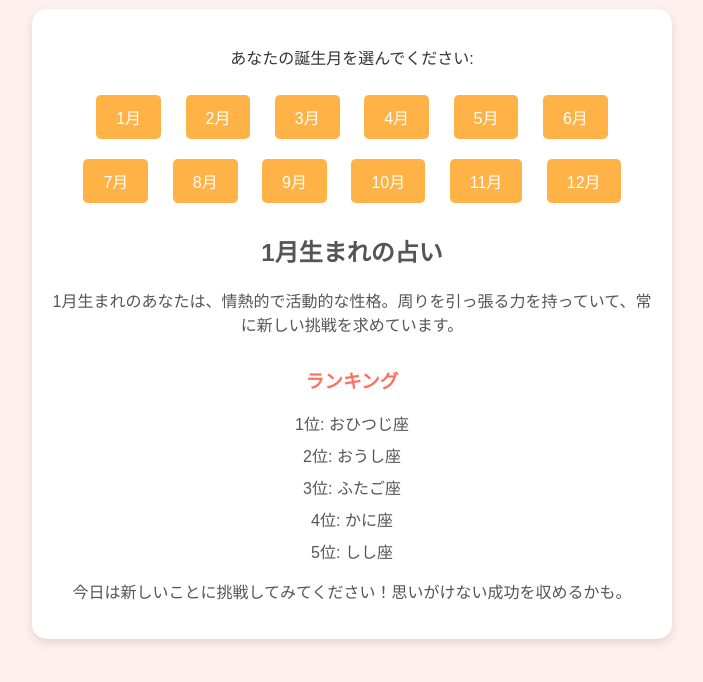
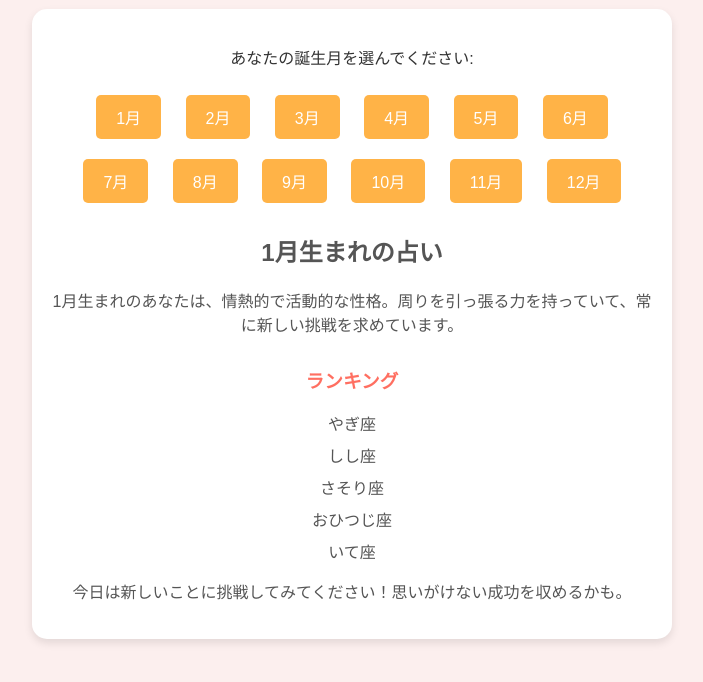
Before and after one commit to pompom524/horoscope-site, a plain HTML site: page index.html in a window 1280 px wide. Both pictures are taken after a click on the button "1月". Shown: the part 96-778 px from the top of the page, without its empty margins (288-991 px from the left). Drawn offline with Linux system fonts and the light colour scheme.

Commit message:
Update index.html

```diff
--- a/index.html
+++ b/index.html
@@ -50,14 +50,12 @@
     .ranking h3 {
       color: #ff6f61;
     }
-
-    /* 追加したスタイル */
     ul {
-      list-style-type: none; /* 箇条書きの点を非表示にする */
-      padding-left: 0; /* 左側の余白を削除 */
+      list-style-type: none;
+      padding-left: 0;
     }
     li {
-      margin-bottom: 8px; /* 各リスト項目に少し余白を加える */
+      margin-bottom: 8px;
     }
   </style>
 </head>
@@ -82,72 +80,72 @@
   </div>
 
   <script>
+    const allZodiacSigns = [
+      "おひつじ座", "おうし座", "ふたご座", "かに座", "しし座", "おとめ座",
+      "てんびん座", "さそり座", "いて座", "やぎ座", "みずがめ座", "うお座"
+    ];
+
+    function getRandomZodiac() {
+      let shuffled = [...allZodiacSigns].sort(() => Math.random() - 0.5); // ランダムに並べ替え
+      return shuffled.slice(0, 5); // 最初の5つを取得
+    }
+
     function showRanking(month) {
+      const randomZodiacs = getRandomZodiac(); // ランダムな星座を取得
+
       const rankings = {
         "1": {
-          rank: ["1位: おひつじ座", "2位: おうし座", "3位: ふたご座", "4位: かに座", "5位: しし座"],
           description: "1月生まれのあなたは、情熱的で活動的な性格。周りを引っ張る力を持っていて、常に新しい挑戦を求めています。",
           goodAdvice: "今日は新しいことに挑戦してみてください！思いがけない成功を収めるかも。"
         },
         "2": {
-          rank: ["1位: みずがめ座", "2位: うお座", "3位: おひつじ座", "4位: おうし座", "5位: ふたご座"],
           description: "2月生まれのあなたは、クリエイティブで独自の視点を持つタイプ。自由な発想で周りの人々にインスピレーションを与えることができます。",
           goodAdvice: "今日は自分の直感を信じて行動すると、素晴らしいアイデアが浮かんでくるでしょう。"
         },
         "3": {
-          rank: ["1位: おうし座", "2位: ふたご座", "3位: かに座", "4位: しし座", "5位: おとめ座"],
           description: "3月生まれのあなたは、落ち着いていて理論的な一面を持っています。感情よりも冷静な判断ができるタイプ。",
           goodAdvice: "今日は思い切った決断をしてみましょう。今までの直感を信じると、新たなチャンスが見えてきます。"
         },
         "4": {
-          rank: ["1位: しし座", "2位: おとめ座", "3位: てんびん座", "4位: さそり座", "5位: いて座"],
           description: "4月生まれのあなたは、冒険心旺盛で新しいことに挑戦するのが好きなタイプ。リーダーシップも発揮できる。",
           goodAdvice: "今日は人とのつながりを大切に。新しい友情やパートナーシップが運を引き寄せます。"
         },
         "5": {
-          rank: ["1位: おうし座", "2位: おとめ座", "3位: おひつじ座", "4位: みずがめ座", "5位: さそり座"],
           description: "5月生まれのあなたは、安定を重んじる堅実な性格。安定した環境が一番落ち着きます。",
           goodAdvice: "今日は自分のペースでゆっくりと過ごしてみてください。気持ちがリフレッシュされ、新しいアイデアが浮かびます。"
         },
         "6": {
-          rank: ["1位: かに座", "2位: しし座", "3位: てんびん座", "4位: さそり座", "5位: うお座"],
           description: "6月生まれのあなたは、感受性が豊かで周りの人の気持ちに敏感。人間関係において優れた直感を持っています。",
           goodAdvice: "今日は誰かの相談に乗ってみましょう。あなたのアドバイスがその人の人生に大きな影響を与えるかもしれません。"
         },
         "7": {
-          rank: ["1位: しし座", "2位: おうし座", "3位: おとめ座", "4位: みずがめ座", "5位: てんびん座"],
           description: "7月生まれのあなたは、積極的で前向きな性格。楽しいことを見つけるのが得意です。",
           goodAdvice: "今日は自分の「楽しさ」を大事にして。思い切って何か新しいことを始めると、素晴らしい成果が待っています。"
         },
         "8": {
-          rank: ["1位: おうし座", "2位: ふたご座", "3位: かに座", "4位: おとめ座", "5位: おひつじ座"],
           description: "8月生まれのあなたは、誠実で責任感が強いタイプ。周りを助けることに喜びを感じます。",
           goodAdvice: "今日は他人を助けることに意識を向けて。あなたの優しさが、予想以上に大きな影響を与えるでしょう。"
         },
         "9": {
-          rank: ["1位: おとめ座", "2位: うお座", "3位: おうし座", "4位: しし座", "5位: てんびん座"],
           description: "9月生まれのあなたは、細かいところに気を配ることができる完璧主義者。計画的に物事を進めます。",
           goodAdvice: "今日は計画を立てて行動すると、スムーズに物事が進みます。少しの準備が大きな結果を生みますよ。"
         },
         "10": {
-          rank: ["1位: てんびん座", "2位: みずがめ座", "3位: しし座", "4位: おとめ座", "5位: うお座"],
           description: "10月生まれのあなたは、社交的でバランスを重視するタイプ。人間関係がとても大切です。",
           goodAdvice: "今日は周りの人と意識的にコミュニケーションを取ってみましょう。新しい友情が開ける予感。"
         },
         "11": {
-          rank: ["1位: さそり座", "2位: いて座", "3位: みずがめ座", "4位: うお座", "5位: おひつじ座"],
           description: "11月生まれのあなたは、情熱的で直感力が鋭いタイプ。目標に対して非常に真剣に取り組みます。",
           goodAdvice: "今日は直感に従って行動してみましょう。新しい展開が待っているはずです。"
         },
         "12": {
-          rank: ["1位: うお座", "2位: おひつじ座", "3位: おうし座", "4位: ふたご座", "5位: さそり座"],
           description: "12月生まれのあなたは、優しく思いやりのある性格。周りに気を使い、調和を大事にします。",
           goodAdvice: "今日は自分の直感を大切にして行動してみてください。素晴らしい結果を生む鍵になりますよ。"
         },
       };
 
       const selectedRanking = rankings[month] || {};
-      const rankList = selectedRanking.rank ? selectedRanking.rank.map((sign) => `<li>${sign}</li>`).join('') : '';
+      const rankList = randomZodiacs.map((sign) => `<li>${sign}</li>`).join('');
 
       document.getElementById('result').innerHTML = `
         <h2>${month}月生まれの占い</h2>
```
